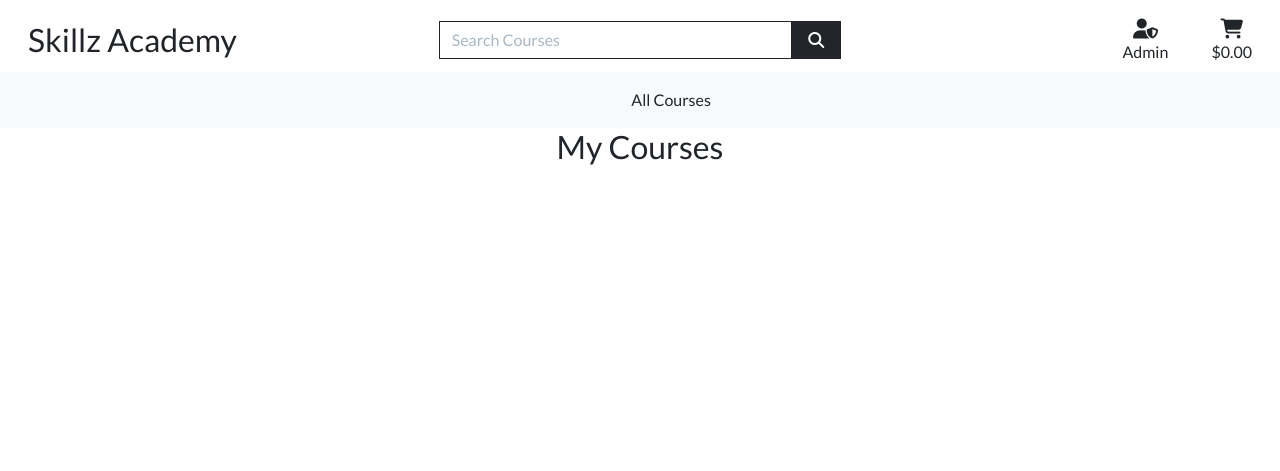
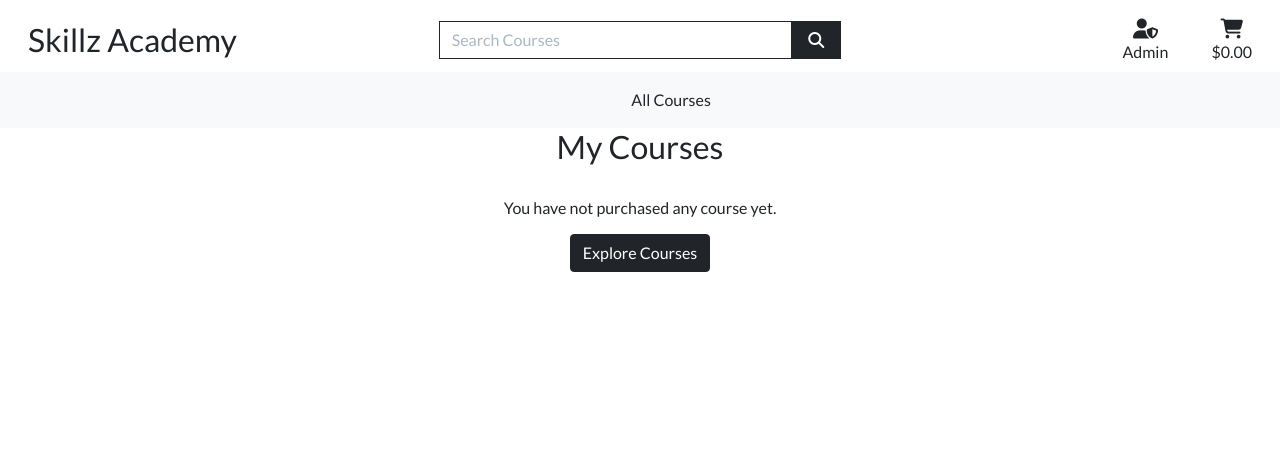
Before and after one commit to rajendradanve/skillzacademy, a Django app: page /user_profile/my_courses/ in a window 1280 px wide. Shown: the top 471 px of the page. Run offline with Django 3.2, Linux system fonts and the light colour scheme; the visitor is signed in with stand-in values (Sample User, id 1); data comes from the database, SQL or seed files in the repository; data that the repository does not hold is empty; parts of the project's set-up code (start-up, migrations or seed data) failed here and were passed over; some libraries are stand-ins or nearby versions.

```diff
--- a/templates/allauth/account/base.html
+++ b/templates/allauth/account/base.html
@@ -5,7 +5,7 @@
     <div class="container-fluid content-placement content-placement-bottom">
       <div class="row">
         <div class="col-10 offset-1 col-md-6 offset-3 border border-light shadow mt-4">
-          <div class="allauth-form-inner-content mt-4">
+          <div class="allauth-form-inner-content mt-4 mb-2">
             {% block inner_content %}
 
             {% endblock %}
--- a/user_profile/forms.py
+++ b/user_profile/forms.py
@@ -4,8 +4,8 @@ from django.contrib.auth.models import User
 
 
 class CustomSignupForm(SignupForm):
-    first_name = forms.CharField(max_length=30, label='First Name')
-    last_name = forms.CharField(max_length=30, label='Last Name')
+    first_name = forms.CharField(max_length=30, label='First Name', widget=forms.TextInput(attrs={'placeholder': 'First Name'}))
+    last_name = forms.CharField(max_length=30, label='Last Name', widget=forms.TextInput(attrs={'placeholder': 'Last Name'}))
 
     class Meta:
         model = User()
--- a/user_profile/templates/user_profile/my_courses.html
+++ b/user_profile/templates/user_profile/my_courses.html
@@ -9,6 +9,7 @@
                 <h2 class="logo-font mb-4 text-center">My Courses</h2>
             </div>
         </div>
+        {% if courses.count > 0 %}
         <div class="row mt-2">
             {% for course in courses %}
             <div class="col-sm-6 col-md-6 col-lg-4 col-xl-3">
@@ -62,5 +63,13 @@
          {% endif %}
             {% endfor %}
         </div>
+        {% else %}
+        <div class="row mt-2">
+            <div class="col col-md-8 offset-md-2 text-center">
+                <h6>You have not purchased any course yet.</h6>
+                <a href="{% url 'courses' %}" class="btn btn-dark mt-2">Explore Courses</a>
+            </div>
+        </div>
+        {% endif %}
     </div>
 {% endblock %}
```
